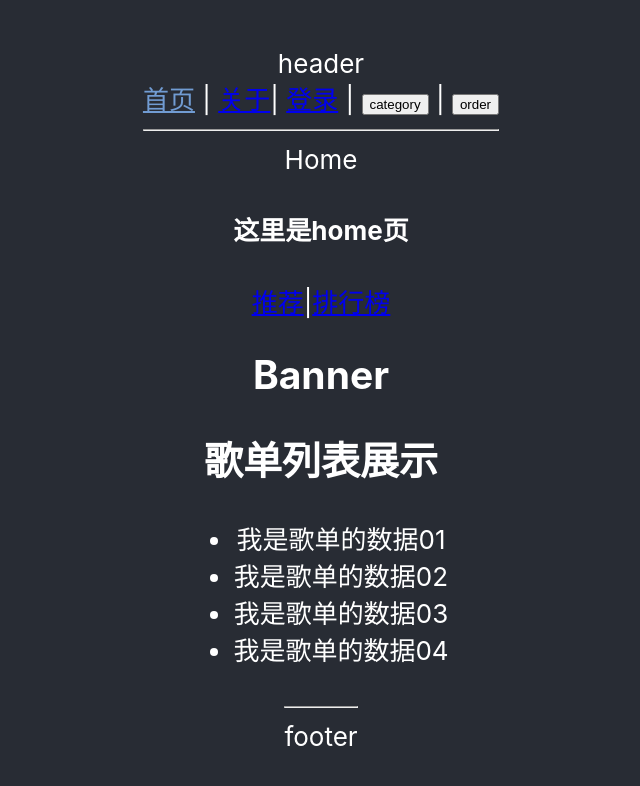
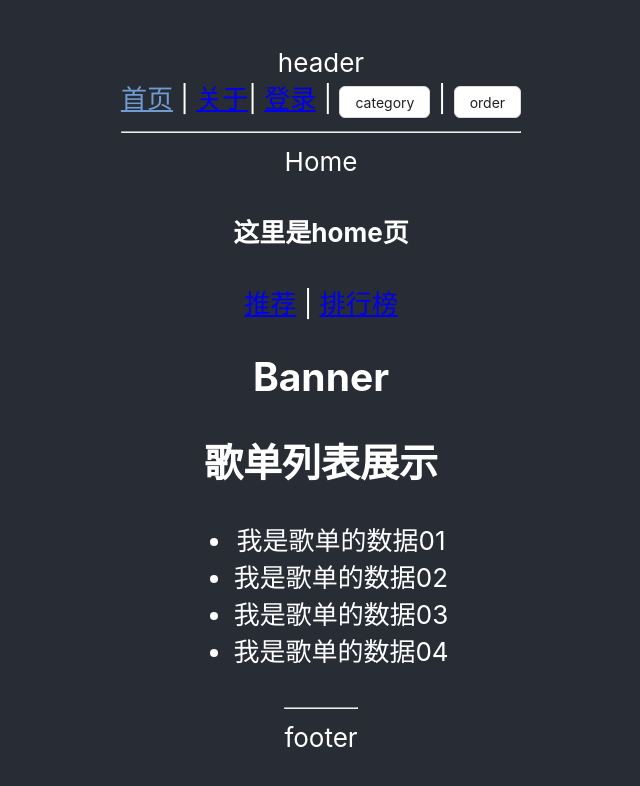
Before and after one commit to hanosong/Learn_VueRouter, a React (Create React App) app in the folder react-router-app/: page /home#/home/recommend in a window 1280 px wide. Shown: the top 786 px of the page, without its empty margins (319-959 px from the left). Built offline with nearby package versions, Linux system fonts and the light colour scheme.

Commit message:
react-router项目添加了antd组件和craco库

```diff
--- /dev/null
+++ b/react-router-app/craco.config.js
@@ -0,0 +1,21 @@
+module.exports = {
+    style: {
+        css: {
+            loaderOptions: {
+                modules: {
+                    localIdentName: '[local]_[hash:base64:5]',
+                },
+            },
+        },
+        less: {
+            lessOptions: {
+                modifyVars: {
+                    'primary-color': '#1DA57A',
+                    'link-color': '#1DA57A',
+                    'border-radius-base': '2px',
+                },
+                javascriptEnabled: true,
+            },
+        },
+    },
+};
--- a/react-router-app/src/App.jsx
+++ b/react-router-app/src/App.jsx
@@ -5,6 +5,7 @@ import {
   Navigate,
   useNavigate,
 } from "react-router-dom";
+import { Button } from 'antd'
 import "./App.css";
 import Home from "./views/home";
 import About from "./views/about";
@@ -34,10 +35,10 @@ function App() {
             </NavLink>{" "}
             | <NavLink to="/about">关于</NavLink>|{" "}
             <NavLink to="/login">登录</NavLink> | {/* 手动路由跳转 */}
-            <button onClick={() => navigateTo("/category")}>
+            <Button onClick={() => navigateTo("/category")}>
               category
-            </button> |{" "}
-            <button onClick={() => navigateTo("/order")}>order</button>
+            </Button> |{" "}
+            <Button onClick={() => navigateTo("/order")}>order</Button>
           </div>
           <hr />
         </div>
--- a/react-router-app/src/index.js
+++ b/react-router-app/src/index.js
@@ -3,6 +3,7 @@ import ReactDOM from "react-dom/client";
 import "./index.css";
 import App from "./App";
 import { HashRouter } from "react-router-dom";
+import 'antd/dist/antd.js';
 const root = ReactDOM.createRoot(document.getElementById("root"));
 root.render(
   <HashRouter>
--- a/react-router-app/src/views/Login.jsx
+++ b/react-router-app/src/views/Login.jsx
@@ -1,6 +1,6 @@
 import React, { memo, useState } from "react";
 import { Navigate } from "react-router-dom";
-
+import { Button } from "antd";
 const Login = memo(() => {
   const [isLogin, setIsLogin] = useState(false);
   const loginHandle = () => {
@@ -10,7 +10,7 @@ const Login = memo(() => {
     <div>
       <h1>Login page</h1>
       {!isLogin ? (
-        <button onClick={loginHandle}>登录按钮</button>
+        <Button onClick={loginHandle} type="primary">登录按钮</Button>
       ) : (
         <Navigate to="/home" />
       )}
--- a/react-router-app/src/views/home.jsx
+++ b/react-router-app/src/views/home.jsx
@@ -6,8 +6,7 @@ const Home = memo(() => {
       Home
       <h4>这里是home页</h4>
       <div className="home-nav">
-        <Link to="/home/recommend">推荐</Link>|
-        <Link to="/home/ranking">排行榜</Link>
+        <Link to="/home/recommend">推荐</Link> | <Link to="/home/ranking">排行榜</Link>
       </div>
       {/* 路由组件的占位组件，决定组件挂载到哪 */}
       <Outlet />
```
Also changed, not shown: react-router-app/package.json (+9 -3 lines), 2 other files (tests, documents, lock files or other folders).
